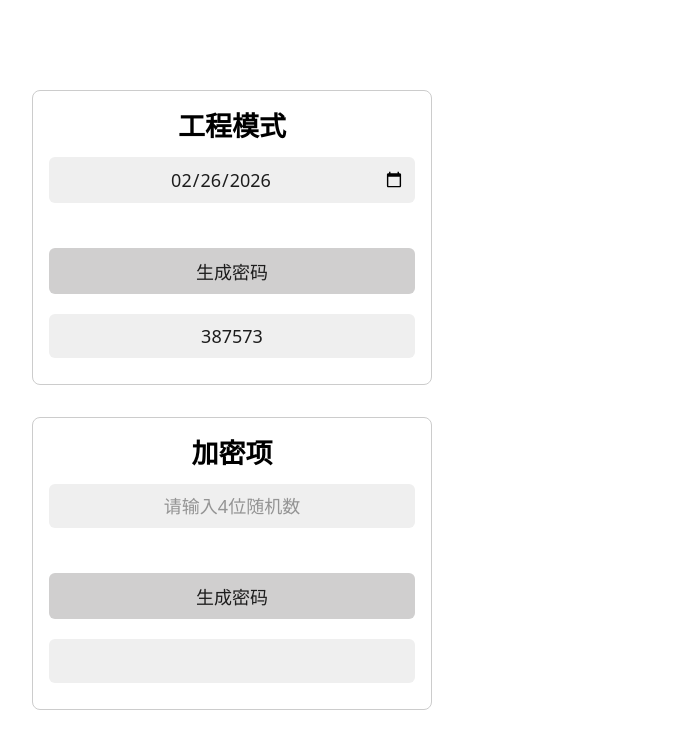
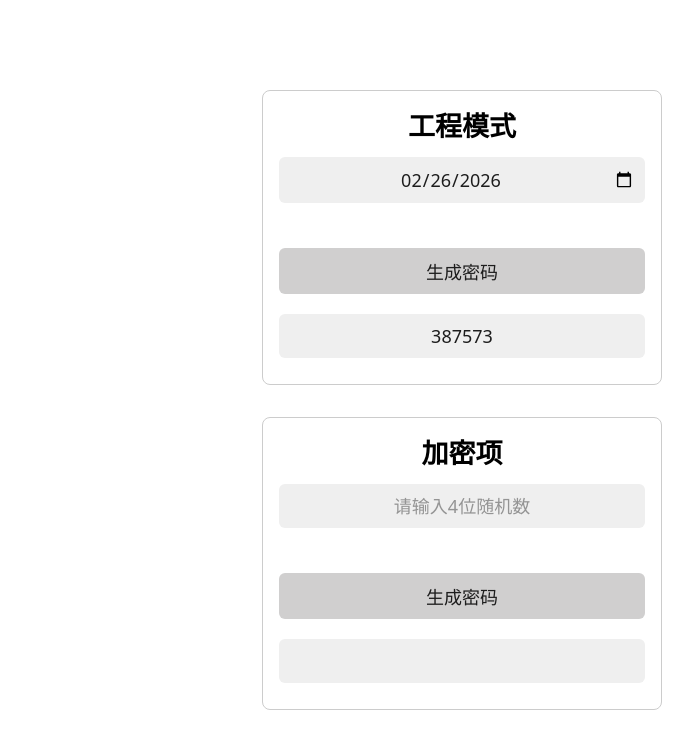
Before and after one commit to ruiqichen/ruiqichen.github.io, a plain HTML site: page index.html in a window 1280 px wide. Shown: the whole page, without its empty margins (178-871 px from the left). Drawn offline with Linux system fonts and the light colour scheme.

Commit message:
fix: content centering on full width screens by overriding water.css body max-width

```diff
--- a/index.html
+++ b/index.html
@@ -12,6 +12,7 @@
             align-items: center;
             height: 100vh;
             margin: 0;
+            max-width: none; /* Override water.min.css max-width to allow full-screen centering */
             font-size: 18px; /* Default font size for better readability */
         }
         .container {
```
